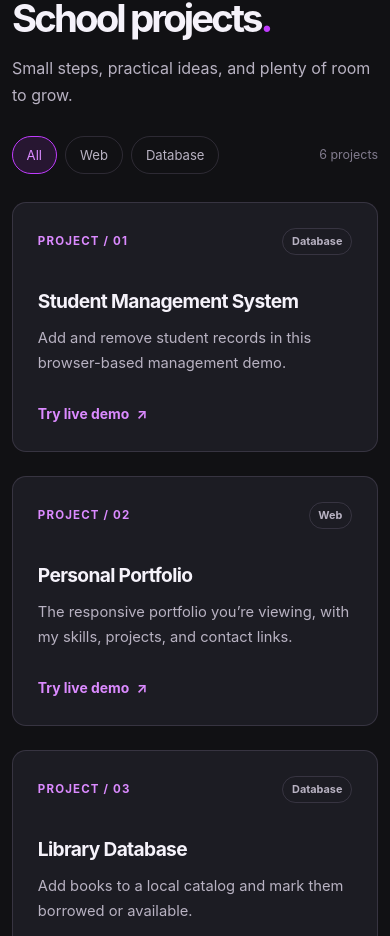
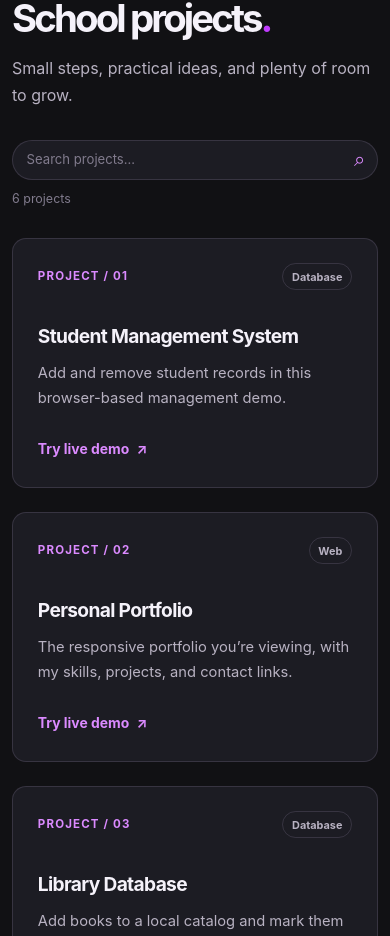
Before and after one commit to SIVUR/Programmers-Profile, a React (Vite) app: page / in a window 390 px wide. Shown: the part 3024-3960 px from the top of the page. Built offline with nearby package versions, Linux system fonts and the light colour scheme.

Commit message:
Update profile

```diff
--- a/src/App.jsx
+++ b/src/App.jsx
@@ -1,5 +1,5 @@
 import * as React from "react";
-import { useCallback, useEffect, useState } from "react";
+import { useCallback, useEffect, useRef, useState } from "react";
 import {
     ExpenseDemo,
     LibraryDemo,
@@ -236,14 +236,20 @@ function Navigation() {
 }
 
 function App() {
-    const [activeCategory, setActiveCategory] = useState("All");
+    const [projectSearch, setProjectSearch] = useState("");
     const [activeProject, setActiveProject] = useState(null);
     const closeProject = useCallback(() => setActiveProject(null), []);
+    const revealObserverRef = useRef(null);
 
-    const visibleProjects = projects.filter(
-        (project) =>
-            activeCategory === "All" || project.category === activeCategory,
-    );
+    const searchText = projectSearch.trim().toLowerCase();
+    const visibleProjects = projects.filter((project) => {
+        const matchesSearch =
+            !searchText ||
+            project.name.toLowerCase().includes(searchText) ||
+            project.description.toLowerCase().includes(searchText);
+
+        return matchesSearch;
+    });
 
     useEffect(() => {
         const reduceMotion = window.matchMedia("(prefers-reduced-motion: reduce)").matches;
@@ -253,7 +259,7 @@ function App() {
         }
 
         document.documentElement.classList.add("motion-ready");
-        const revealObserver = new IntersectionObserver(
+        const observer = new IntersectionObserver(
             (entries, observer) => {
                 entries.forEach((entry) => {
                     if (entry.isIntersecting) {
@@ -264,14 +270,27 @@ function App() {
             },
             { threshold: 0.12 },
         );
-
-        document.querySelectorAll(".reveal").forEach((element) => revealObserver.observe(element));
+        revealObserverRef.current = observer;
 
         return () => {
-            revealObserver.disconnect();
+            observer.disconnect();
+            revealObserverRef.current = null;
             document.documentElement.classList.remove("motion-ready");
         };
-    }, [activeCategory]);
+    }, []);
+
+    useEffect(() => {
+        const observer = revealObserverRef.current;
+        if (!observer) return;
+
+        document.querySelectorAll(".reveal:not(.is-visible)").forEach((element) => {
+            if (element.getBoundingClientRect().top < window.innerHeight) {
+                element.classList.add("is-visible");
+            } else {
+                observer.observe(element);
+            }
+        });
+    }, [projectSearch]);
 
     return (
         <>
@@ -414,22 +433,22 @@ function App() {
                                 Small steps, practical ideas, and plenty of room to grow.
                             </p>
                         </div>
-                        <div className="project-filters" aria-label="Filter projects by type">
-                            {["All", "Web", "Database"].map((category) => (
-                                <button
-                                    className={`project-filter${activeCategory === category ? " is-active" : ""}`}
-                                    type="button"
-                                    key={category}
-                                    aria-pressed={activeCategory === category}
-                                    onClick={() => setActiveCategory(category)}
-                                >
-                                    {category}
-                                </button>
-                            ))}
+                        <div className="project-search-row">
+                            <label className="project-search">
+                                <span className="visually-hidden">Search projects by name or description</span>
+                                <input
+                                    type="search"
+                                    value={projectSearch}
+                                    onChange={(event) => setProjectSearch(event.target.value)}
+                                    placeholder="Search projects..."
+                                />
+                                <span className="project-search-icon" aria-hidden="true">⌕</span>
+                            </label>
                             <span className="project-count" aria-live="polite">
                                 {visibleProjects.length} {visibleProjects.length === 1 ? "project" : "projects"}
                             </span>
                         </div>
+                        {visibleProjects.length > 0 ? (
                             <div className="row g-4">
                                 {visibleProjects.map((project) => (
                                     <div className="col-md-6 col-lg-4" key={project.number}>
@@ -451,6 +470,11 @@ function App() {
                                     </div>
                                 ))}
                             </div>
+                        ) : (
+                            <p className="project-empty" role="status">
+                                No projects match that search. Try another name or description.
+                            </p>
+                        )}
                     </div>
                 </section>
 
--- a/src/styles.css
+++ b/src/styles.css
@@ -519,7 +519,7 @@ a {
     letter-spacing: 0.1em;
 }
 
-.project-filters {
+.project-search-row {
     display: flex;
     flex-wrap: wrap;
     align-items: center;
@@ -527,25 +527,47 @@ a {
     margin: -0.6rem 0 1.75rem;
 }
 
-.project-filter {
-    padding: 0.45rem 0.85rem;
+.project-search {
+    position: relative;
+    flex: 1 1 230px;
+    max-width: 360px;
+    margin-left: 0.35rem;
+}
+
+.project-search input {
+    width: 100%;
+    min-height: 40px;
+    padding: 0.45rem 2.25rem 0.45rem 0.85rem;
     border: 1px solid var(--line);
     border-radius: 999px;
-    background: transparent;
-    color: var(--muted);
+    outline: none;
+    background: var(--surface);
+    color: var(--text);
     font: inherit;
     font-size: 0.82rem;
-    transition: color 160ms ease, border-color 160ms ease, background 160ms ease;
+    transition: border-color 180ms ease, box-shadow 180ms ease;
 }
 
-.project-filter:hover,
-.project-filter.is-active {
-    border-color: var(--accent);
-    background: rgba(193, 60, 255, 0.12);
-    color: var(--accent-bright);
+.project-search input::placeholder {
+    color: var(--quiet);
 }
 
-.project-filter:focus-visible,
+.project-search input:focus {
+    border-color: var(--accent);
+    box-shadow: 0 0 0 3px rgba(193, 60, 255, 0.16);
+}
+
+.project-search-icon {
+    position: absolute;
+    top: 50%;
+    right: 0.8rem;
+    color: var(--accent-bright);
+    font-size: 1.25rem;
+    line-height: 1;
+    pointer-events: none;
+    transform: translateY(-54%);
+}
+
 .theme-toggle:focus-visible {
     outline: 2px solid var(--accent);
     outline-offset: 3px;
@@ -555,6 +577,15 @@ a {
     margin-left: auto;
     color: var(--quiet);
     font-size: 0.78rem;
+    white-space: nowrap;
+}
+
+.project-empty {
+    padding: 1.5rem;
+    border: 1px dashed var(--line);
+    border-radius: 12px;
+    color: var(--muted);
+    text-align: center;
 }
 
 .project-category {
@@ -1078,6 +1109,18 @@ a {
         margin-bottom: 2rem;
     }
 
+    .project-search {
+        order: 1;
+        flex-basis: 100%;
+        max-width: none;
+        margin: 0.25rem 0 0;
+    }
+
+    .project-count {
+        order: 2;
+        margin-left: 0;
+    }
+
     .heading-aside {
         max-width: 500px;
     }
@@ -1141,7 +1184,6 @@ a {
 .nav-toggle,
 .theme-toggle,
 .hero-actions .btn,
-.project-filter,
 .project-launch,
 .demo-form .btn,
 .demo-close,
@@ -1158,7 +1200,6 @@ a {
     .nav-toggle:hover,
     .theme-toggle:hover,
     .hero-actions .btn:hover,
-    .project-filter:hover,
     .project-launch:hover,
     .demo-form .btn:not(:disabled):hover,
     .demo-close:hover,
@@ -1170,7 +1211,6 @@ a {
     .nav-toggle:active,
     .theme-toggle:active,
     .hero-actions .btn:active,
-    .project-filter:active,
     .project-launch:active,
     .demo-form .btn:not(:disabled):active,
     .demo-close:active,
```
Lines whose indentation alone changed are shown as unchanged.
